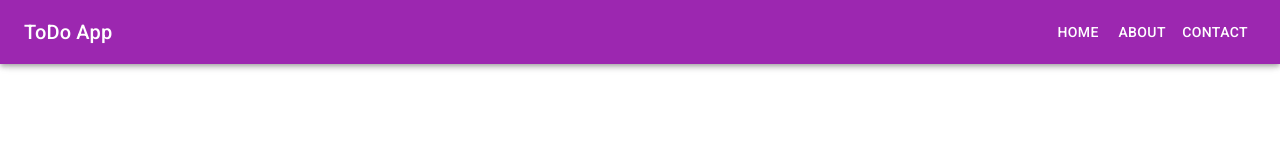
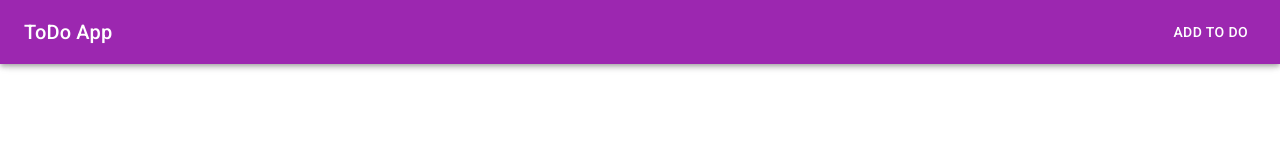
Before and after one commit to lillyhyatt/carsapp, a React (Vite) app: page /update/1 in a window 1280 px wide. Shown: the top 160 px of the page. Built offline with nearby package versions, Linux system fonts and the light colour scheme.

Commit message:
Ui navigation added

```diff
--- /dev/null
+++ b/src/components/DesktopNavigation.jsx
@@ -0,0 +1,59 @@
+import React from 'react'
+import { NavLink } from 'react-router-dom';
+import AppBar from '@mui/material/AppBar';
+import Box from '@mui/material/Box';
+import IconButton from '@mui/material/IconButton';
+import MenuIcon from '@mui/icons-material/Menu';
+import Toolbar from '@mui/material/Toolbar';
+import Typography from '@mui/material/Typography';
+import Button from '@mui/material/Button';
+import { useTheme } from '@mui/material/styles';
+
+
+
+function DesktopNavigation( { handleDrawerToggle=() => console.log ('no handleDrawToggle function'),}) {
+
+    const theme = useTheme();
+const lightTextColor = theme.palette.common.white;
+
+  return (
+    <>
+
+        <AppBar component="nav">
+    <Toolbar>
+      <IconButton
+        color="inherit"
+        aria-label="open drawer"
+        edge="start"
+        onClick={handleDrawerToggle}
+        sx={{ mr: 2, display: { sm: 'none' } }}
+      >
+        <MenuIcon />
+      </IconButton>
+      <Typography
+        variant="h6"
+        component={NavLink}
+        to="/"
+        sx={{ flexGrow: 1, display: { xs: 'none', sm: 'block' }, textDecoration: 'none', color: lightTextColor}}
+      >
+       ToDo App
+      </Typography>
+      <Box sx={{ display: { xs: 'none', sm: 'block' } }}>
+<Button sx={{ color: '#fff' }} component={NavLink} to="/add">
+
+Add To do
+          </Button>
+
+      </Box>
+    </Toolbar>
+  </AppBar>
+
+  <Box component="main" sx={{ p: 3 }}>
+        <Toolbar />
+      </Box>
+
+    </>
+  )
+}
+
+export default DesktopNavigation;
--- /dev/null
+++ b/src/components/MobileNavigation.jsx
@@ -0,0 +1,53 @@
+import React from 'react'
+import { NavLink } from 'react-router-dom';
+import Box from '@mui/material/Box';
+import Drawer from '@mui/material/Drawer';
+import Divider from '@mui/material/Divider';
+import List from '@mui/material/List';
+import ListItem from '@mui/material/ListItem';
+import ListItemButton from '@mui/material/ListItemButton';
+import ListItemText from '@mui/material/ListItemText';
+import Typography from '@mui/material/Typography';
+
+
+function MobileNavigation({mobileOpen=false, handleDrawerToggle=() => console.log ('no handleDrawToggle function'), drawerWidth=240}) {
+  return (
+    <Box component="nav">
+    <Drawer
+      variant="temporary"
+      open={mobileOpen}
+      onClose={handleDrawerToggle}
+      ModalProps={{
+        keepMounted: true, // Better open performance on mobile.
+      }}
+      sx={{
+        display: { xs: 'block', sm: 'none' },
+        '& .MuiDrawer-paper': { boxSizing: 'border-box', width: drawerWidth },
+      }}
+    >
+         <Box onClick={handleDrawerToggle} sx={{ textAlign: 'center' }}>
+      <Typography variant="h6" sx={{ my: 2 }}>
+        ToDo App
+      </Typography>
+      <Divider />
+      <List>
+          <ListItem disablePadding>
+            <ListItemButton sx={{ textAlign: 'center' }} component={NavLink} to="/">
+              <ListItemText primary={"Home"} />
+            </ListItemButton>
+          </ListItem>
+
+          <ListItem  disablePadding>
+            <ListItemButton sx={{ textAlign: 'center' }} component={NavLink} to="/add">
+              <ListItemText primary={"Add Todo"} />
+            </ListItemButton>
+          </ListItem>
+
+      </List>
+    </Box>
+    </Drawer>
+  </Box>
+  )
+}
+
+export default MobileNavigation
--- a/src/components/TempHeader.jsx
+++ b/src/components/TempHeader.jsx
@@ -1,102 +1,24 @@
 import * as React from 'react';
 import PropTypes from 'prop-types';
-import AppBar from '@mui/material/AppBar';
 import Box from '@mui/material/Box';
-import CssBaseline from '@mui/material/CssBaseline';
-import Divider from '@mui/material/Divider';
-import Drawer from '@mui/material/Drawer';
-import IconButton from '@mui/material/IconButton';
-import List from '@mui/material/List';
-import ListItem from '@mui/material/ListItem';
-import ListItemButton from '@mui/material/ListItemButton';
-import ListItemText from '@mui/material/ListItemText';
-import MenuIcon from '@mui/icons-material/Menu';
 import Toolbar from '@mui/material/Toolbar';
-import Typography from '@mui/material/Typography';
-import Button from '@mui/material/Button';
+import DesktopNavigation from './DesktopNavigation';
+import MobileNavigation from './MobileNavigation';
 
-const drawerWidth = 240;
-const navItems = ['Home', 'About', 'Contact'];
+
 
 function DrawerAppBar(props) {
-  const { window } = props;
+
   const [mobileOpen, setMobileOpen] = React.useState(false);
 
   const handleDrawerToggle = () => {
     setMobileOpen((prevState) => !prevState);
   };
 
-  const drawer = (
-    <Box onClick={handleDrawerToggle} sx={{ textAlign: 'center' }}>
-      <Typography variant="h6" sx={{ my: 2 }}>
-        ToDo App
-      </Typography>
-      <Divider />
-      <List>
-        {navItems.map((item) => (
-          <ListItem key={item} disablePadding>
-            <ListItemButton sx={{ textAlign: 'center' }}>
-              <ListItemText primary={item} />
-            </ListItemButton>
-          </ListItem>
-        ))}
-      </List>
-    </Box>
-  );
-
-  const container = window !== undefined ? () => window().document.body : undefined;
-
   return (
     <Box sx={{ display: 'flex' }}>
-      <CssBaseline />
-      <AppBar component="nav">
-        <Toolbar>
-          <IconButton
-            color="inherit"
-            aria-label="open drawer"
-            edge="start"
-            onClick={handleDrawerToggle}
-            sx={{ mr: 2, display: { sm: 'none' } }}
-          >
-            <MenuIcon />
-          </IconButton>
-          <Typography
-            variant="h6"
-            component="div"
-            sx={{ flexGrow: 1, display: { xs: 'none', sm: 'block' } }}
-          >
-           ToDo App
-          </Typography>
-          <Box sx={{ display: { xs: 'none', sm: 'block' } }}>
-            {navItems.map((item) => (
-              <Button key={item} sx={{ color: '#fff' }}>
-                {item}
-              </Button>
-            ))}
-          </Box>
-        </Toolbar>
-      </AppBar>
-      <Box component="nav">
-        <Drawer
-          container={container}
-          variant="temporary"
-          open={mobileOpen}
-          onClose={handleDrawerToggle}
-          ModalProps={{
-            keepMounted: true, // Better open performance on mobile.
-          }}
-          sx={{
-            display: { xs: 'block', sm: 'none' },
-            '& .MuiDrawer-paper': { boxSizing: 'border-box', width: drawerWidth },
-          }}
-        >
-          {drawer}
-        </Drawer>
-      </Box>
-      <Box component="main" sx={{ p: 3 }}>
-        <Toolbar />
-
-      </Box>
+<MobileNavigation handleDrawerToggle={handleDrawerToggle} mobileOpen={mobileOpen}  />
+<DesktopNavigation handleDrawerToggle={handleDrawerToggle} />
     </Box>
   );
 }
```
